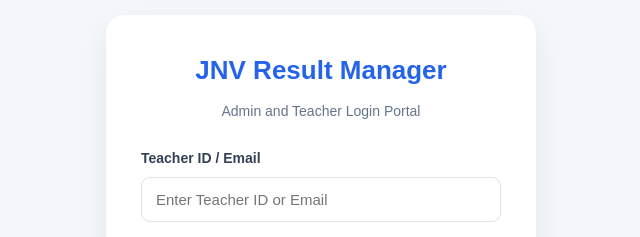
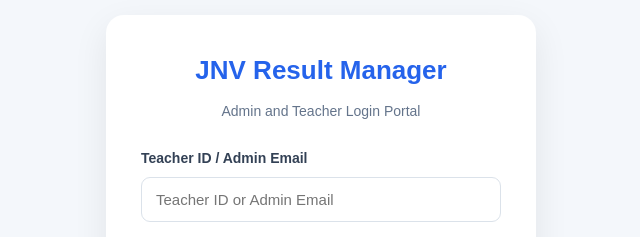
Before and after one commit to Kanishktyagia1/JNV_KT, a website: page login.html in a window 1280 px wide. Shown: the part 119-356 px from the top of the page, 319-959 px from the left. Drawn offline with nearby package versions, Linux system fonts and the light colour scheme.

Commit message:
update login.html

```diff
--- a/login.html
+++ b/login.html
@@ -131,13 +131,13 @@
             <form id="loginForm">
 
                 <div class="form-group">
-                    <label for="teacherId">Teacher ID / Email</label>
-                    <input
-                        type="text"
-                        id="teacherId"
-                        placeholder="Enter Teacher ID or Email"
-                        required
-                    >
+                    <label for="teacherId">Teacher ID / Admin Email</label>
+<input
+    type="text"
+    id="teacherId"
+    placeholder="Teacher ID or Admin Email"
+    required
+>
                 </div>
 
                 <div class="form-group">
```
